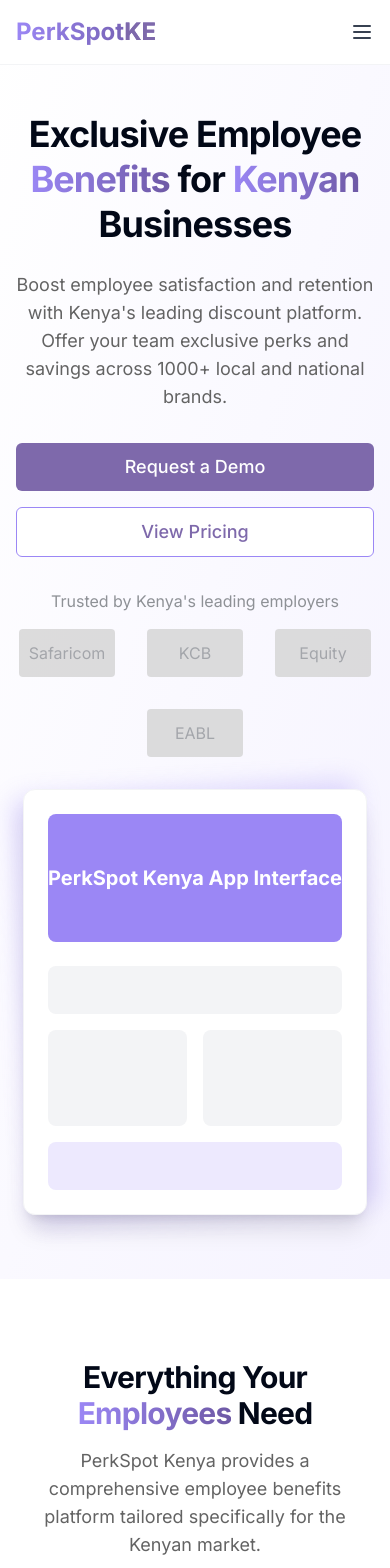
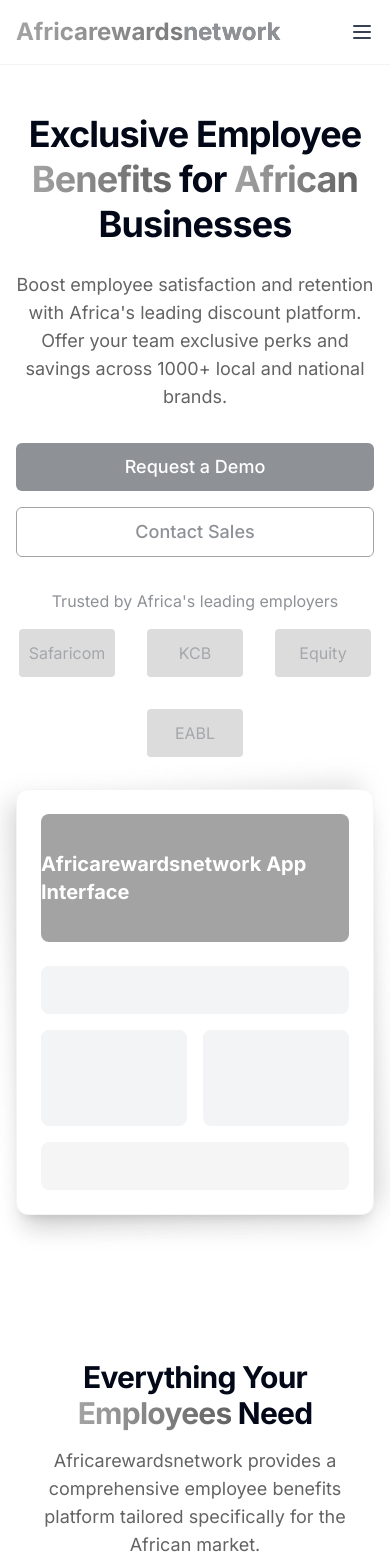
Before and after one commit to nass999/kenya-perk-spotlight, a React (Vite) app: page / in a window 390 px wide. Shown: the top 1568 px of the page. Built offline with nearby package versions, Linux system fonts and the light colour scheme.

Commit message:
Refactor: Update landing page
-   Adjust color scheme to match lovable.dev.
-   Remove pricing section and update CTA.
-   Rename PerkSpotKE to Africarewardsnetwork.
-   Remove last names and company names from testimonials.

```diff
--- a/index.html
+++ b/index.html
@@ -4,17 +4,17 @@
   <head>
     <meta charset="UTF-8" />
     <meta name="viewport" content="width=device-width, initial-scale=1.0" />
-    <title>PerkSpot Kenya | Employee Perks & Discount Platform</title>
-    <meta name="description" content="PerkSpot Kenya - The #1 employee discount platform for Kenyan businesses. Boost employee retention and satisfaction with exclusive perks and benefits." />
-    <meta name="author" content="PerkSpot Kenya" />
+    <title>Africarewardsnetwork | Employee Perks & Discount Platform</title>
+    <meta name="description" content="Africarewardsnetwork - The #1 employee discount platform for African businesses. Boost employee retention and satisfaction with exclusive perks and benefits." />
+    <meta name="author" content="Africarewardsnetwork" />
 
-    <meta property="og:title" content="PerkSpot Kenya | Employee Perks & Discount Platform" />
-    <meta property="og:description" content="The #1 employee discount platform for Kenyan businesses. Boost employee retention and satisfaction with exclusive perks and benefits." />
+    <meta property="og:title" content="Africarewardsnetwork | Employee Perks & Discount Platform" />
+    <meta property="og:description" content="The #1 employee discount platform for African businesses. Boost employee retention and satisfaction with exclusive perks and benefits." />
     <meta property="og:type" content="website" />
     <meta property="og:image" content="https://lovable.dev/opengraph-image-p98pqg.png" />
 
     <meta name="twitter:card" content="summary_large_image" />
-    <meta name="twitter:site" content="@perkspotkenya" />
+    <meta name="twitter:site" content="@africarewardsnetwork" />
     <meta name="twitter:image" content="https://lovable.dev/opengraph-image-p98pqg.png" />
 
     <link rel="stylesheet" href="https://fonts.googleapis.com/css2?family=Inter:wght@300;400;500;600;700;800&display=swap">
--- a/src/components/Features.tsx
+++ b/src/components/Features.tsx
@@ -10,32 +10,32 @@ import {
 
 const featuresList = [
   {
-    icon: <ShoppingCart className="h-8 w-8 text-kpurple-500" />,
+    icon: <ShoppingCart className="h-8 w-8 text-kneutral-500" />,
     title: "Exclusive Local Discounts",
-    description: "Access to exclusive deals from hundreds of Kenyan retailers, restaurants, and service providers."
+    description: "Access to exclusive deals from hundreds of African retailers, restaurants, and service providers."
   },
   {
-    icon: <Users className="h-8 w-8 text-kpurple-500" />,
+    icon: <Users className="h-8 w-8 text-kneutral-500" />,
     title: "Easy Team Management",
     description: "Simple dashboard to manage your team members and their access to benefits."
   },
   {
-    icon: <BarChart className="h-8 w-8 text-kpurple-500" />,
+    icon: <BarChart className="h-8 w-8 text-kneutral-500" />,
     title: "Engagement Analytics",
     description: "Track usage and savings to understand the ROI of your employee benefits program."
   },
   {
-    icon: <Smile className="h-8 w-8 text-kpurple-500" />,
+    icon: <Smile className="h-8 w-8 text-kneutral-500" />,
     title: "Employee Satisfaction",
     description: "Boost morale and retention with meaningful perks that employees actually use."
   },
   {
-    icon: <Globe className="h-8 w-8 text-kpurple-500" />,
+    icon: <Globe className="h-8 w-8 text-kneutral-500" />,
     title: "Local & Global Partners",
-    description: "From local Kenyan businesses to international brands, we've got your employees covered."
+    description: "From local African businesses to international brands, we've got your employees covered."
   },
   {
-    icon: <Shield className="h-8 w-8 text-kpurple-500" />,
+    icon: <Shield className="h-8 w-8 text-kneutral-500" />,
     title: "Secure Platform",
     description: "Enterprise-grade security to protect your company and employee data."
   }
@@ -50,7 +50,7 @@ const Features = () => {
             Everything Your <span className="text-gradient">Employees</span> Need
           </h2>
           <p className="text-kneutral-600 text-lg max-w-2xl mx-auto">
-            PerkSpot Kenya provides a comprehensive employee benefits platform tailored specifically for the Kenyan market.
+            Africarewardsnetwork provides a comprehensive employee benefits platform tailored specifically for the African market.
           </p>
         </div>
 
@@ -60,7 +60,7 @@ const Features = () => {
               key={index}
               className="bg-white p-6 rounded-xl border border-gray-100 shadow-sm hover:shadow-md transition-shadow duration-300"
             >
-              <div className="bg-kpurple-50 p-3 rounded-lg inline-block mb-4">
+              <div className="bg-kneutral-50 p-3 rounded-lg inline-block mb-4">
                 {feature.icon}
               </div>
               <h3 className="text-xl font-semibold mb-3">{feature.title}</h3>
--- a/src/components/Footer.tsx
+++ b/src/components/Footer.tsx
@@ -9,23 +9,23 @@ const Footer = () => {
           <div>
             <div className="mb-4">
               <a href="/" className="font-bold text-2xl">
-                PerkSpot<span className="text-kpurple-400">KE</span>
+                Africarewards<span className="text-kneutral-400">network</span>
               </a>
             </div>
             <p className="text-kneutral-300 mb-6">
-              Kenya's leading employee discount platform, helping businesses attract and retain top talent.
+              Africa's leading employee discount platform, helping businesses attract and retain top talent.
             </p>
             <div className="flex gap-4">
-              <a href="#" className="text-kneutral-300 hover:text-kpurple-400 transition-colors">
+              <a href="#" className="text-kneutral-300 hover:text-kneutral-400 transition-colors">
                 <Facebook size={20} />
               </a>
-              <a href="#" className="text-kneutral-300 hover:text-kpurple-400 transition-colors">
+              <a href="#" className="text-kneutral-300 hover:text-kneutral-400 transition-colors">
                 <Twitter size={20} />
               </a>
-              <a href="#" className="text-kneutral-300 hover:text-kpurple-400 transition-colors">
+              <a href="#" className="text-kneutral-300 hover:text-kneutral-400 transition-colors">
                 <Linkedin size={20} />
               </a>
-              <a href="#" className="text-kneutral-300 hover:text-kpurple-400 transition-colors">
+              <a href="#" className="text-kneutral-300 hover:text-kneutral-400 transition-colors">
                 <Instagram size={20} />
               </a>
             </div>
@@ -34,22 +34,22 @@ const Footer = () => {
           <div>
             <h3 className="text-lg font-semibold mb-4">Solutions</h3>
             <ul className="space-y-3">
-              <li><a href="#" className="text-kneutral-300 hover:text-kpurple-400 transition-colors">For Employers</a></li>
-              <li><a href="#" className="text-kneutral-300 hover:text-kpurple-400 transition-colors">For Partners</a></li>
-              <li><a href="#" className="text-kneutral-300 hover:text-kpurple-400 transition-colors">SME Solutions</a></li>
-              <li><a href="#" className="text-kneutral-300 hover:text-kpurple-400 transition-colors">Enterprise Solutions</a></li>
-              <li><a href="#" className="text-kneutral-300 hover:text-kpurple-400 transition-colors">Case Studies</a></li>
+              <li><a href="#" className="text-kneutral-300 hover:text-kneutral-400 transition-colors">For Employers</a></li>
+              <li><a href="#" className="text-kneutral-300 hover:text-kneutral-400 transition-colors">For Partners</a></li>
+              <li><a href="#" className="text-kneutral-300 hover:text-kneutral-400 transition-colors">SME Solutions</a></li>
+              <li><a href="#" className="text-kneutral-300 hover:text-kneutral-400 transition-colors">Enterprise Solutions</a></li>
+              <li><a href="#" className="text-kneutral-300 hover:text-kneutral-400 transition-colors">Case Studies</a></li>
             </ul>
           </div>
 
           <div>
             <h3 className="text-lg font-semibold mb-4">Company</h3>
             <ul className="space-y-3">
-              <li><a href="#" className="text-kneutral-300 hover:text-kpurple-400 transition-colors">About Us</a></li>
-              <li><a href="#" className="text-kneutral-300 hover:text-kpurple-400 transition-colors">Careers</a></li>
-              <li><a href="#" className="text-kneutral-300 hover:text-kpurple-400 transition-colors">Blog</a></li>
-              <li><a href="#" className="text-kneutral-300 hover:text-kpurple-400 transition-colors">Press</a></li>
-              <li><a href="#" className="text-kneutral-300 hover:text-kpurple-400 transition-colors">Partners</a></li>
+              <li><a href="#" className="text-kneutral-300 hover:text-kneutral-400 transition-colors">About Us</a></li>
+              <li><a href="#" className="text-kneutral-300 hover:text-kneutral-400 transition-colors">Careers</a></li>
+              <li><a href="#" className="text-kneutral-300 hover:text-kneutral-400 transition-colors">Blog</a></li>
+              <li><a href="#" className="text-kneutral-300 hover:text-kneutral-400 transition-colors">Press</a></li>
+              <li><a href="#" className="text-kneutral-300 hover:text-kneutral-400 transition-colors">Partners</a></li>
             </ul>
           </div>
 
@@ -57,16 +57,16 @@ const Footer = () => {
             <h3 className="text-lg font-semibold mb-4">Contact</h3>
             <ul className="space-y-3">
               <li className="flex gap-3">
-                <MapPin size={18} className="text-kpurple-400 shrink-0 mt-1" />
+                <MapPin size={18} className="text-kneutral-400 shrink-0 mt-1" />
                 <span className="text-kneutral-300">Westlands Business Park, Nairobi, Kenya</span>
               </li>
               <li className="flex gap-3">
-                <Phone size={18} className="text-kpurple-400 shrink-0 mt-1" />
+                <Phone size={18} className="text-kneutral-400 shrink-0 mt-1" />
                 <span className="text-kneutral-300">+254 700 123 456</span>
               </li>
               <li className="flex gap-3">
-                <Mail size={18} className="text-kpurple-400 shrink-0 mt-1" />
-                <span className="text-kneutral-300">info@perkspotke.co.ke</span>
+                <Mail size={18} className="text-kneutral-400 shrink-0 mt-1" />
+                <span className="text-kneutral-300">info@africarewardsnetwork.com</span>
               </li>
             </ul>
           </div>
@@ -75,12 +75,12 @@ const Footer = () => {
         <div className="border-t border-kneutral-700 mt-12 pt-8 text-kneutral-400 text-sm">
           <div className="flex flex-col md:flex-row justify-between gap-4">
             <div>
-              &copy; 2025 PerkSpot Kenya. All rights reserved.
+              &copy; 2025 Africarewardsnetwork. All rights reserved.
             </div>
             <div className="flex gap-6">
-              <a href="#" className="hover:text-kpurple-400 transition-colors">Privacy Policy</a>
-              <a href="#" className="hover:text-kpurple-400 transition-colors">Terms of Service</a>
-              <a href="#" className="hover:text-kpurple-400 transition-colors">Cookie Policy</a>
+              <a href="#" className="hover:text-kneutral-400 transition-colors">Privacy Policy</a>
+              <a href="#" className="hover:text-kneutral-400 transition-colors">Terms of Service</a>
+              <a href="#" className="hover:text-kneutral-400 transition-colors">Cookie Policy</a>
             </div>
           </div>
         </div>
--- a/src/components/Hero.tsx
+++ b/src/components/Hero.tsx
@@ -3,26 +3,26 @@ import { Button } from "@/components/ui/button";
 
 const Hero = () => {
   return (
-    <section className="pt-28 pb-16 md:py-32 lg:py-40 bg-gradient-to-br from-white to-kpurple-50 overflow-hidden">
+    <section className="pt-28 pb-16 md:py-32 lg:py-40 bg-gradient-to-br from-white to-kneutral-50 overflow-hidden">
       <div className="container mx-auto px-4">
         <div className="flex flex-col lg:flex-row items-center gap-8 lg:gap-12">
           <div className="flex-1 text-center lg:text-left animate-fade-in">
             <h1 className="text-4xl md:text-5xl lg:text-6xl font-bold mb-6 leading-tight">
-              Exclusive Employee <span className="text-gradient">Benefits</span> for <span className="text-gradient">Kenyan</span> Businesses
+              Exclusive Employee <span className="text-gradient">Benefits</span> for <span className="text-gradient">African</span> Businesses
             </h1>
             <p className="text-lg md:text-xl text-kneutral-600 mb-8 max-w-2xl mx-auto lg:mx-0">
-              Boost employee satisfaction and retention with Kenya's leading discount platform. Offer your team exclusive perks and savings across 1000+ local and national brands.
+              Boost employee satisfaction and retention with Africa's leading discount platform. Offer your team exclusive perks and savings across 1000+ local and national brands.
             </p>
             <div className="flex flex-col sm:flex-row gap-4 justify-center lg:justify-start">
-              <Button className="bg-kpurple-500 hover:bg-kpurple-600 text-white px-8 py-6 text-lg">
+              <Button className="bg-kneutral-500 hover:bg-kneutral-600 text-white px-8 py-6 text-lg">
                 Request a Demo
               </Button>
-              <Button variant="outline" className="border-kpurple-400 text-kpurple-500 hover:bg-kpurple-50 px-8 py-6 text-lg">
-                View Pricing
+              <Button variant="outline" className="border-kneutral-400 text-kneutral-500 hover:bg-kneutral-50 px-8 py-6 text-lg">
+                Contact Sales
               </Button>
             </div>
             <div className="mt-8 text-kneutral-500">
-              <p>Trusted by Kenya's leading employers</p>
+              <p>Trusted by Africa's leading employers</p>
               <div className="flex flex-wrap justify-center lg:justify-start gap-8 mt-4 opacity-80">
                 <div className="w-24 h-12 bg-kneutral-300 rounded flex items-center justify-center">Safaricom</div>
                 <div className="w-24 h-12 bg-kneutral-300 rounded flex items-center justify-center">KCB</div>
@@ -34,10 +34,10 @@ const Hero = () => {
 
           <div className="flex-1 animate-slide-left delay-300">
             <div className="relative">
-              <div className="w-full h-full bg-kpurple-400 rounded-xl absolute -rotate-3 blur-md opacity-30"></div>
+              <div className="w-full h-full bg-kneutral-400 rounded-xl absolute -rotate-3 blur-md opacity-30"></div>
               <div className="bg-white shadow-xl rounded-xl p-6 border border-gray-100 relative">
-                <div className="bg-kpurple-400 h-32 rounded-lg mb-6 flex items-center justify-center text-white font-bold text-xl">
-                  PerkSpot Kenya App Interface
+                <div className="bg-kneutral-400 h-32 rounded-lg mb-6 flex items-center justify-center text-white font-bold text-xl">
+                  Africarewardsnetwork App Interface
                 </div>
                 <div className="space-y-4">
                   <div className="h-12 bg-gray-100 rounded-lg"></div>
@@ -45,7 +45,7 @@ const Hero = () => {
                     <div className="h-24 bg-gray-100 rounded-lg flex-1"></div>
                     <div className="h-24 bg-gray-100 rounded-lg flex-1"></div>
                   </div>
-                  <div className="h-12 bg-kpurple-100 rounded-lg"></div>
+                  <div className="h-12 bg-kneutral-100 rounded-lg"></div>
                 </div>
               </div>
             </div>
--- a/src/components/Navbar.tsx
+++ b/src/components/Navbar.tsx
@@ -11,24 +11,23 @@ const Navbar = () => {
       <div className="container mx-auto flex items-center justify-between p-4">
         <div className="flex items-center">
           <a href="/" className="flex items-center gap-2">
-            <span className="font-bold text-2xl text-gradient">PerkSpot<span className="text-kpurple-500">KE</span></span>
+            <span className="font-bold text-2xl text-gradient">Africarewards<span className="text-kneutral-500">network</span></span>
           </a>
         </div>
 
         {/* Desktop Navigation */}
         <nav className="hidden md:flex items-center gap-6">
-          <a href="#features" className="text-kneutral-700 hover:text-kpurple-500 font-medium transition-colors">Features</a>
-          <a href="#partners" className="text-kneutral-700 hover:text-kpurple-500 font-medium transition-colors">Partners</a>
-          <a href="#testimonials" className="text-kneutral-700 hover:text-kpurple-500 font-medium transition-colors">Testimonials</a>
-          <a href="#pricing" className="text-kneutral-700 hover:text-kpurple-500 font-medium transition-colors">Pricing</a>
+          <a href="#features" className="text-kneutral-700 hover:text-kneutral-500 font-medium transition-colors">Features</a>
+          <a href="#partners" className="text-kneutral-700 hover:text-kneutral-500 font-medium transition-colors">Partners</a>
+          <a href="#testimonials" className="text-kneutral-700 hover:text-kneutral-500 font-medium transition-colors">Testimonials</a>
         </nav>
 
         <div className="hidden md:flex items-center gap-4">
-          <Button variant="outline" className="border-kpurple-400 text-kpurple-500 hover:bg-kpurple-50">
+          <Button variant="outline" className="border-kneutral-500 text-kneutral-500 hover:bg-kneutral-50">
             Log In
           </Button>
-          <Button className="bg-kpurple-500 hover:bg-kpurple-600">
-            Request Demo
+          <Button className="bg-kneutral-500 hover:bg-kneutral-600">
+            Contact Sales
           </Button>
         </div>
 
@@ -47,38 +46,31 @@ const Navbar = () => {
           <nav className="flex flex-col p-4 gap-4">
             <a
               href="#features"
-              className="text-kneutral-700 hover:text-kpurple-500 font-medium py-2 transition-colors"
+              className="text-kneutral-700 hover:text-kneutral-500 font-medium py-2 transition-colors"
               onClick={() => setIsMenuOpen(false)}
             >
               Features
             </a>
             <a
               href="#partners"
-              className="text-kneutral-700 hover:text-kpurple-500 font-medium py-2 transition-colors"
+              className="text-kneutral-700 hover:text-kneutral-500 font-medium py-2 transition-colors"
               onClick={() => setIsMenuOpen(false)}
             >
               Partners
             </a>
             <a
               href="#testimonials"
-              className="text-kneutral-700 hover:text-kpurple-500 font-medium py-2 transition-colors"
+              className="text-kneutral-700 hover:text-kneutral-500 font-medium py-2 transition-colors"
               onClick={() => setIsMenuOpen(false)}
             >
               Testimonials
             </a>
-            <a
-              href="#pricing"
-              className="text-kneutral-700 hover:text-kpurple-500 font-medium py-2 transition-colors"
-              onClick={() => setIsMenuOpen(false)}
-            >
-              Pricing
-            </a>
             <div className="flex flex-col gap-2 pt-2">
-              <Button variant="outline" className="border-kpurple-400 text-kpurple-500 w-full">
+              <Button variant="outline" className="border-kneutral-500 text-kneutral-500 w-full">
                 Log In
               </Button>
-              <Button className="bg-kpurple-500 hover:bg-kpurple-600 w-full">
-                Request Demo
+              <Button className="bg-kneutral-500 hover:bg-kneutral-600 w-full">
+                Contact Sales
               </Button>
             </div>
           </nav>
--- a/src/components/Testimonials.tsx
+++ b/src/components/Testimonials.tsx
@@ -10,24 +10,21 @@ import { Star } from "lucide-react";
 
 const testimonials = [
   {
-    name: "Joyce Mwangi",
-    role: "HR Director, Safaricom",
-    company: "Safaricom",
-    content: "PerkSpot Kenya has transformed how we deliver benefits to our employees. The platform is intuitive, and the discounts are genuinely valuable. Our staff retention has improved by 24% since implementation.",
+    name: "Joyce",
+    role: "HR Director",
+    content: "Africarewardsnetwork has transformed how we deliver benefits to our employees. The platform is intuitive, and the discounts are genuinely valuable. Our staff retention has improved by 24% since implementation.",
     stars: 5
   },
   {
-    name: "Daniel Omondi",
-    role: "CEO, TechHub Kenya",
-    company: "TechHub Kenya",
-    content: "As a growing tech company, attracting talent is critical. PerkSpot Kenya gives us a competitive edge with perks that rival much larger companies, all at a price point that makes sense for our business.",
+    name: "Daniel",
+    role: "CEO",
+    content: "As a growing tech company, attracting talent is critical. Africarewardsnetwork gives us a competitive edge with perks that rival much larger companies, all at a price point that makes sense for our business.",
     stars: 5
   },
   {
-    name: "Amina Abdi",
+    name: "Amina",
     role: "People Operations Lead",
-    company: "KCB Bank",
-    content: "The local focus of PerkSpot Kenya makes all the difference. Our employees appreciate discounts at places they actually shop at regularly. The customer service team is responsive and always helpful.",
+    content: "The local focus of Africarewardsnetwork makes all the difference. Our employees appreciate discounts at places they actually shop at regularly. The customer service team is responsive and always helpful.",
     stars: 5
   }
 ];
@@ -41,7 +38,7 @@ const Testimonials = () => {
             Trusted by <span className="text-gradient">Leading</span> Kenyan Employers
           </h2>
           <p className="text-kneutral-600 text-lg max-w-2xl mx-auto">
-            See why top companies across Kenya trust PerkSpot for their employee benefits programs.
+            See why top companies across Kenya trust Africarewardsnetwork for their employee benefits programs.
           </p>
         </div>
 
@@ -55,7 +52,7 @@ const Testimonials = () => {
                   ))}
                 </div>
                 <CardTitle>{testimonial.name}</CardTitle>
-                <CardDescription>{testimonial.role}, {testimonial.company}</CardDescription>
+                <CardDescription>{testimonial.role}</CardDescription>
               </CardHeader>
               <CardContent>
                 <p className="text-kneutral-600">"{testimonial.content}"</p>
--- a/src/index.css
+++ b/src/index.css
@@ -101,6 +101,6 @@
 
 @layer utilities {
   .text-gradient {
-    @apply bg-gradient-to-r from-kpurple-400 to-kpurple-600 bg-clip-text text-transparent;
+    @apply bg-gradient-to-r from-kneutral-400 to-kneutral-600 bg-clip-text text-transparent;
   }
 }
--- a/src/pages/Index.tsx
+++ b/src/pages/Index.tsx
@@ -4,7 +4,6 @@ import Hero from "@/components/Hero";
 import Features from "@/components/Features";
 import Partners from "@/components/Partners";
 import Testimonials from "@/components/Testimonials";
-import Pricing from "@/components/Pricing";
 import CTA from "@/components/CTA";
 import Footer from "@/components/Footer";
 
@@ -17,7 +16,6 @@ const Index = () => {
         <Features />
         <Partners />
         <Testimonials />
-        <Pricing />
         <CTA />
       </main>
       <Footer />
```
Also changed, not shown: src/components/CTA.tsx (+7 -7 lines), src/components/Partners.tsx (+7 -7 lines).
